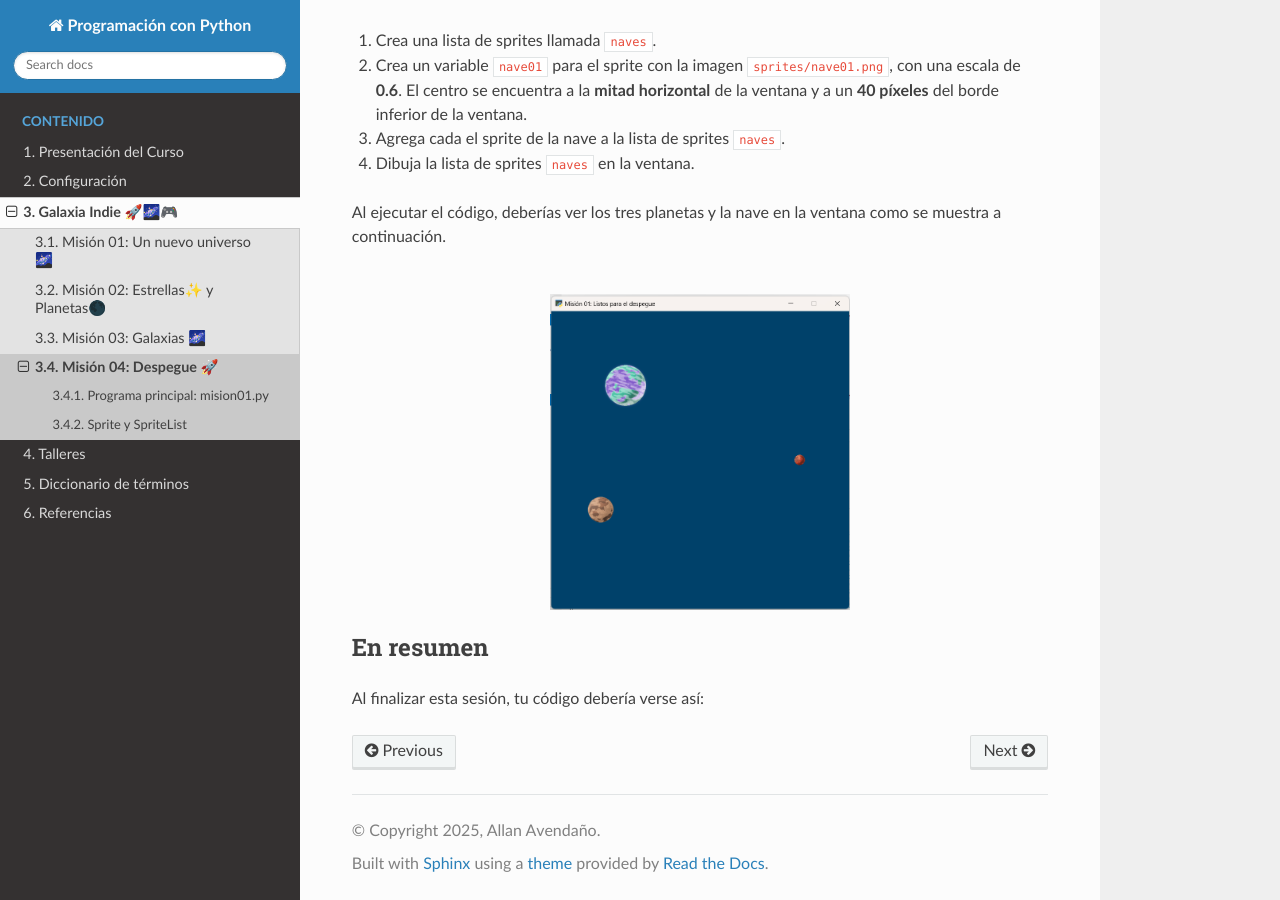
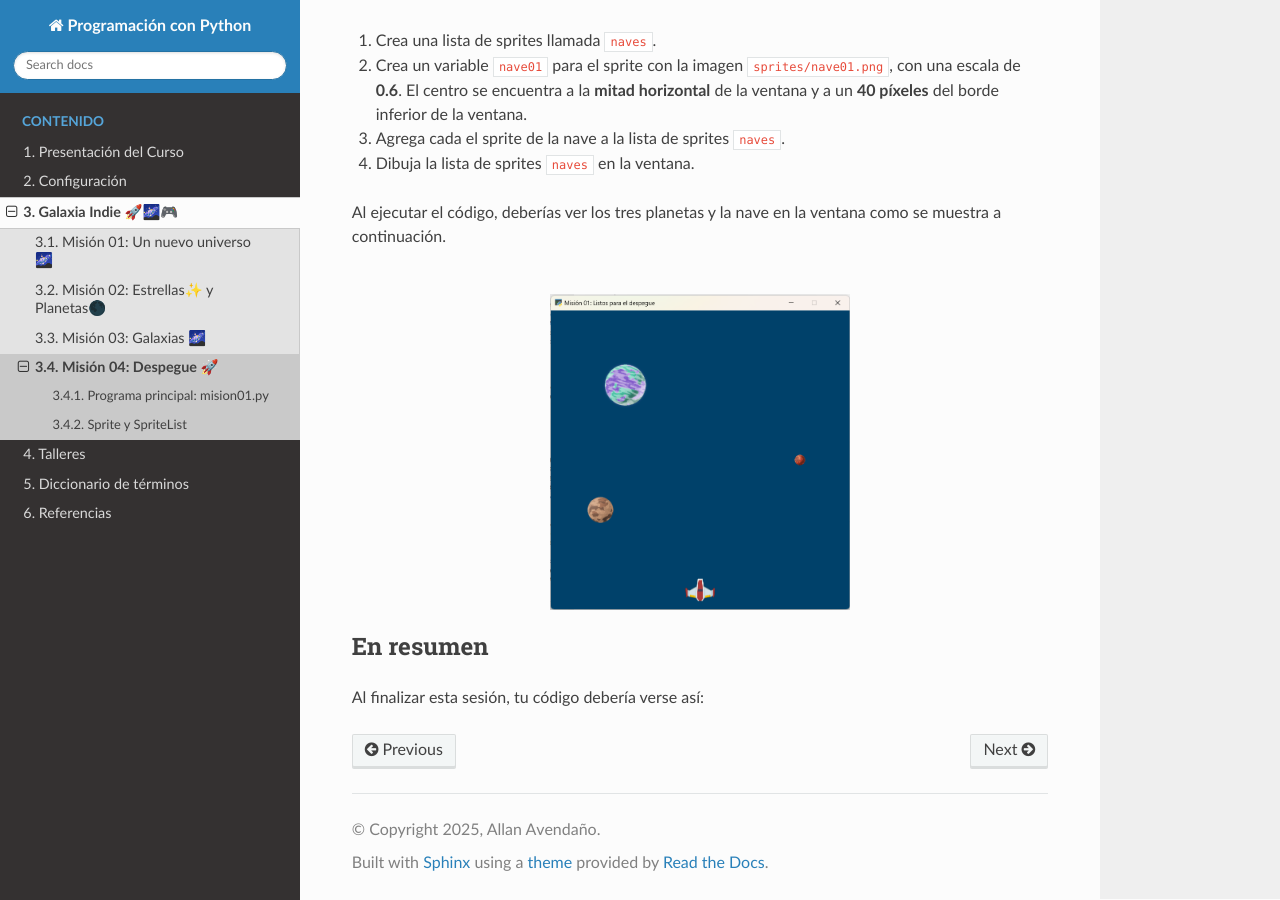
Before and after one commit to aavendan/programacion-python, a Sphinx documentation site: the page built from docs/source/sesiones/sesion04.rst, in a window 1280 px wide and 900 px high, scrolled down 4590 px. Built offline with Sphinx 7.4.7 and the Read the Docs theme 3.1.0, drawn with Linux system fonts in a browser that asks for light colours.

Commit message:
tresplanetasynave

```diff
--- a/docs/source/sesiones/sesion04.rst
+++ b/docs/source/sesiones/sesion04.rst
@@ -235,10 +235,10 @@ se muestra a continuación.
 Al ejecutar el código, deberías ver los tres planetas y la nave en la ventana como
 se muestra a continuación.
 
-.. figure:: ../img/sesion04/tresplanetas.png
+.. figure:: ../img/sesion04/tresplanetasynave.png
     :width: 300
     :figclass: align-center
-    :alt: tresplanetas
+    :alt: tresplanetasynave
 
 
 .. admonition:: Haga click aquí para ver la solución
```
Also changed, not shown: docs/source/img/sesion04/tresplanetasynave.png (added).
